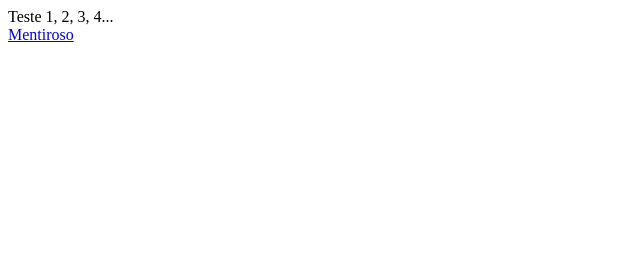
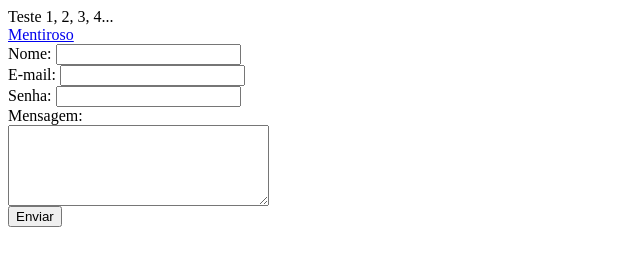
Before and after one commit to larguesa/23-01-html-test, a plain HTML site: page index.html in a window 1280 px wide. Shown: the whole page, without its empty margins (0-640 px from the left). Drawn offline with Linux system fonts and the light colour scheme.

Commit message:
add form

```diff
--- a/index.html
+++ b/index.html
@@ -5,5 +5,21 @@
   <body>
     <div>Teste 1, 2, 3, 4...</div>
     <div><a href='ronaldinho.html'>Mentiroso</a></div>
+
+    <form action="#" method="post">
+      <label for="nome">Nome:</label>
+      <input type="text" id="nome" name="nome" required><br>
+
+      <label for="email">E-mail:</label>
+      <input type="email" id="email" name="email" required><br>
+
+      <label for="senha">Senha:</label>
+      <input type="password" id="senha" name="senha" required><br>
+
+      <label for="mensagem">Mensagem:</label><br>
+      <textarea id="mensagem" name="mensagem" rows="5" cols="30" required></textarea><br>
+
+      <input type="submit" value="Enviar">
+    </form>
   </body>
 </html>
```
